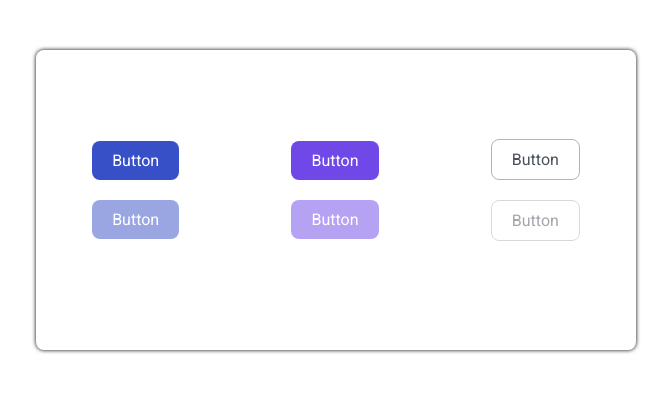
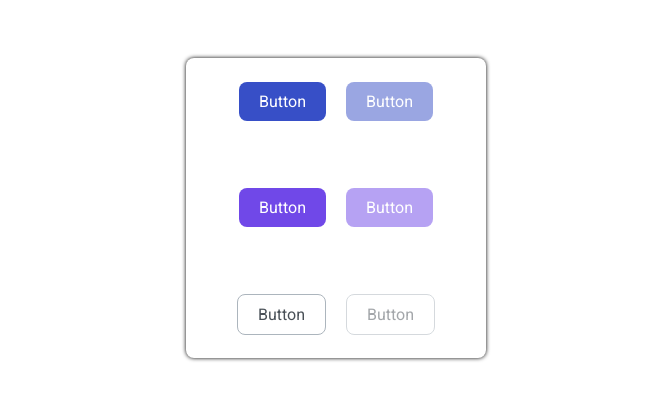
Before and after one commit to js-tasks-ru/htmlcss-20211125_alexander212, a website: page 03-lection1/01-button/index.html in a window 1280 px wide. Shown: the whole page, without its empty margins (304-975 px from the left). Drawn offline with Linux system fonts and the light colour scheme.

Commit message:
fix: fixed styles

```diff
--- a/03-lection1/01-button/button.css
+++ b/03-lection1/01-button/button.css
@@ -1,18 +1,6 @@
-.wrapper {
-  display: flex;
-  justify-content: space-around;
-  align-items: center;
-  width: 600px;
-  height: 300px;
-  margin: 50px auto;
-  box-shadow: 0 0 4px black;
-  border-radius: 8px;
-}
-
 .button {
   display: block;
   padding: 10px 20px;
-  margin-bottom: 20px;
   border: none;
   outline: none;
   border-radius: 8px;
@@ -23,47 +11,34 @@
 
 }
 
-.primary__button {
+.button_primary {
   background-color: var(--primary);
 }
 
-.primary__button:hover {
+.button_primary-hover:hover {
   background-color: #2342C0;
 }
 
-.secondary__button {
+.button_secondary {
   background-color: var(--secondary);
 }
 
-.secondary__button:hover {
+.button_secondary-hover:hover {
   background-color: #5028C6;
 }
 
-.alternate__button {
+.button_alternate {
   background-color: var(--white);
   border: 1px solid var(--grey-3);
   color: var(--grey-4);
   transition: opacity 200ms ease-in-out, border-color 200ms ease-in-out;
 }
 
-.alternate__button:hover {
+.button_alternate-hover:hover {
   border-color: var(--black);
 }
 
 .button_disabled {
   opacity: 0.5;
-  cursor: default;
+  cursor: not-allowed;
 }
-
-.primary__button_disabled:hover {
-  background-color: var(--primary);
-}
-
-.secondary__button_disabled:hover {
-  background-color: var(--secondary);
-}
-
-.alternate__button_disabled:hover {
-  cursor: default;
-  border-color: var(--grey-3);
-}
--- a/03-lection1/01-button/index.html
+++ b/03-lection1/01-button/index.html
@@ -1,24 +1,25 @@
 <!DOCTYPE html>
 <!-- Страница с кнопкой -->
 <html lang="ru">
+
 <head>
     <link rel="stylesheet" href="../../assets/css/main.css">
+    <link rel="stylesheet" href="./wrapper.css">
     <link rel="stylesheet" href="./button.css">
 </head>
+
 <body>
     <div class="wrapper">
-            <div class="primary">
-                <button class="button primary__button">Button</button>
-                <button class="button primary__button primary__button_disabled button_disabled">Button</button>
+        <div class="buttons">
+            <button class="button button_primary button_primary-hover">Button</button>
+            <button class="button button_primary button_disabled">Button</button>
+            <button class="button button_secondary button_secondary-hover">Button</button>
+            <button class="button button_secondary button_disabled">Button</button>
+            <button class="button button_alternate button_alternate-hover">Button</button>
+            <button class="button button_alternate button_disabled">Button</button>
         </div>
-            <div class="secondary">
-                <button class="button secondary__button">Button</button>
-                <button class="button secondary__button secondary__button_disabled button_disabled">Button</button>
-            </div>
-            <div class="alternate">
-                <button class="button alternate__button">Button</button>
-                <button class="button alternate__button alternate__button_disabled button_disabled">Button</button>
-            </div>
+
     </div>
 </body>
+
 </html>
--- /dev/null
+++ b/03-lection1/01-button/wrapper.css
@@ -0,0 +1,18 @@
+.wrapper {
+  width: 100%;
+  padding-top: 50px;
+  display: flex;
+  justify-content: center;
+}
+
+.buttons {
+  display: flex;
+  flex-wrap: wrap;
+  gap: 20px 20px;
+  justify-content: center;
+  align-items: center;
+  width: 300px;
+  height: 300px;
+  box-shadow: 0 0 4px black;
+  border-radius: 8px;
+}
```
Lines whose indentation alone changed are shown as unchanged.
